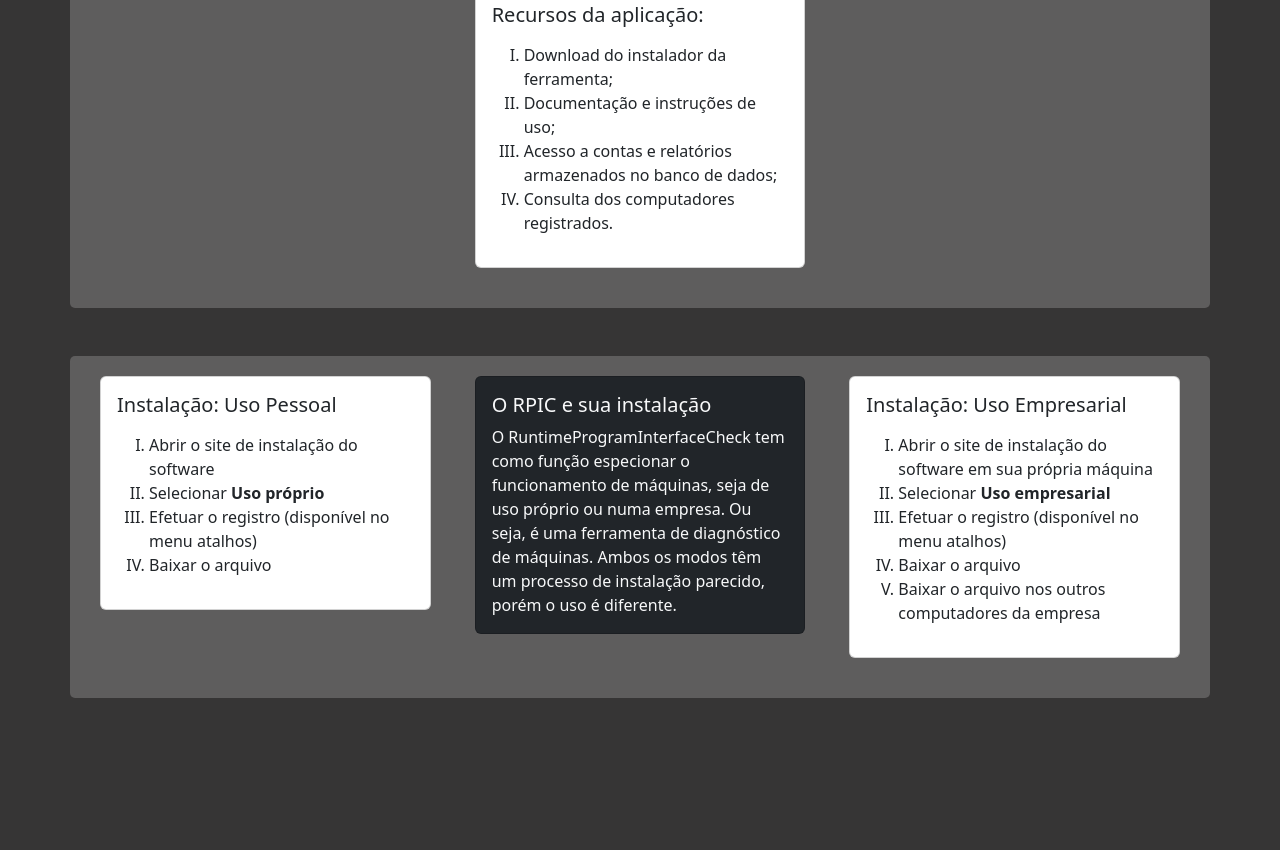
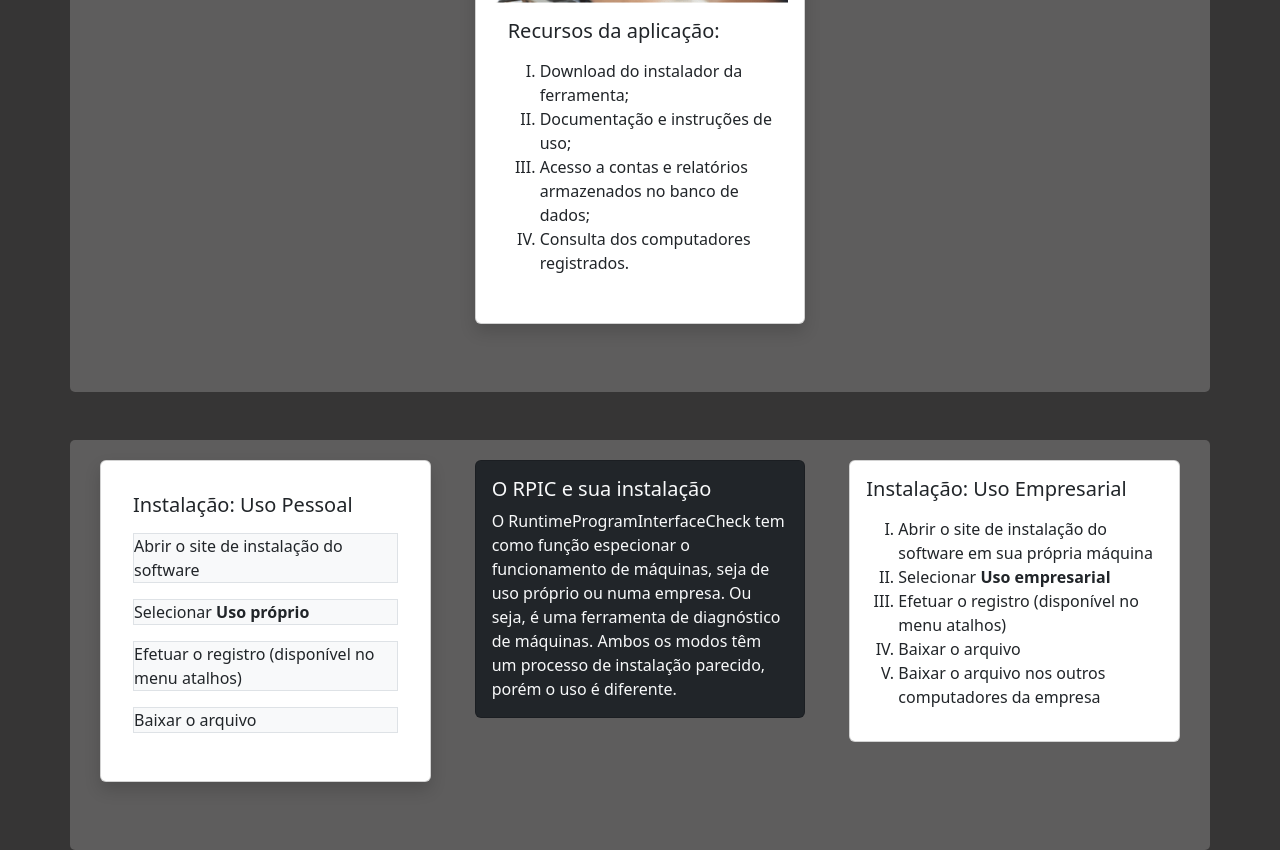
Before and after one commit to davMac606/ProjetoBoostrap201238, a plain HTML site: page index.html in a window 1280 px wide. Shown: the part 1221-2071 px from the top of the page. Before the commit the page ends 1919 px from the top, so only its background shows below. Drawn offline with nearby package versions, Linux system fonts and the light colour scheme.

Commit message:
Added vstack

```diff
--- a/index.html
+++ b/index.html
@@ -71,7 +71,7 @@
 		<div class="row">
 
 			<div class="col-md-2 col-sm-12 pt-2">
-				<i class="bi bi-house-door-fill text-light"></i>
+			 <a href="index.html"><i class="bi bi-house-door-fill text-light"></i></a>
 			</div>
 
 			<div class="col-md-3 col-sm-12 pt-2"><a href="tel:991608205"><i
@@ -134,7 +134,7 @@
 
 			</div>
 			<div class="col-md-4 col-sm-12 ">
-				<div class="card">
+				<div class="card shadow p-3 mb-5 bg-body rounded">
 					<img src="img/recursos.png" class="card-img-top" alt="recursos">
 				<div class="card-body">
 					<div class="card-title">
@@ -160,18 +160,18 @@
 <div class="container myContainer" id="instalacao">
 		<div class="row">
 			<div class="col-md-4 col-sm-12"  id="usoPessoal">
-				<div class="card">
+				<div class="card shadow p-3 mb-5 bg-body rounded">
 					<div class="card-body">
 						<div class="card-title">
 							<h5 class="text-dark">Instalação: Uso Pessoal</h5>
 						</div>
 						<p class="card-text">
-							<ol type="I">
-								<li>Abrir o site de instalação do software</li>
-								<li>Selecionar <b>Uso próprio</b></li>
-								<li>Efetuar o registro (disponível no menu atalhos)</li>
-								<li>Baixar o arquivo</li>
-							  </ol>
+							<div class="vstack gap-3">
+								<div class="bg-light border">Abrir o site de instalação do software</div>
+								<div class="bg-light border">Selecionar <b>Uso próprio</b></div>
+								<div class="bg-light border">Efetuar o registro (disponível no menu atalhos)</div>
+								<div class="bg-light border">Baixar o arquivo</div>
+							  </div>
 						</p>
 					</div>
 				</div>
```
